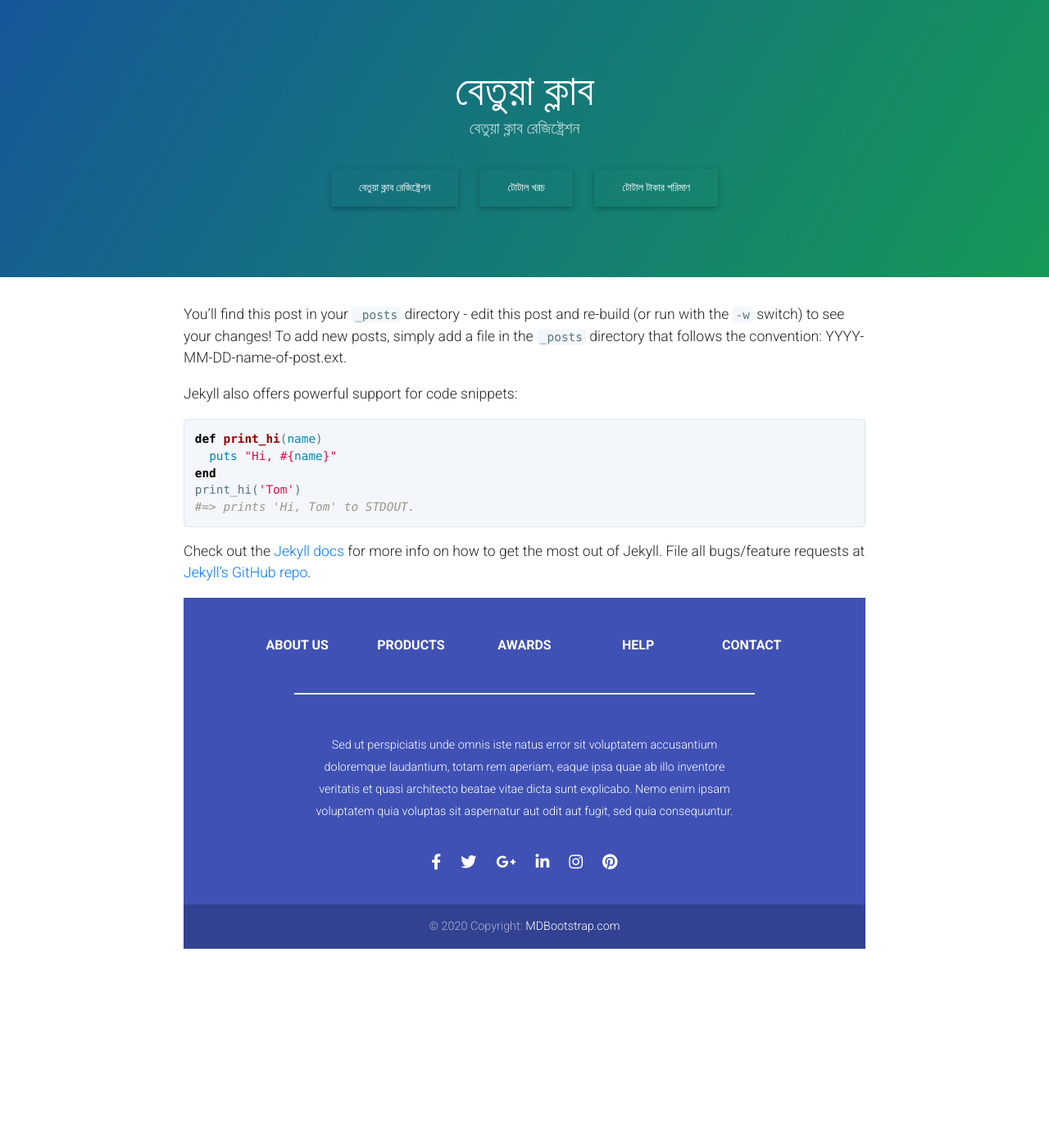
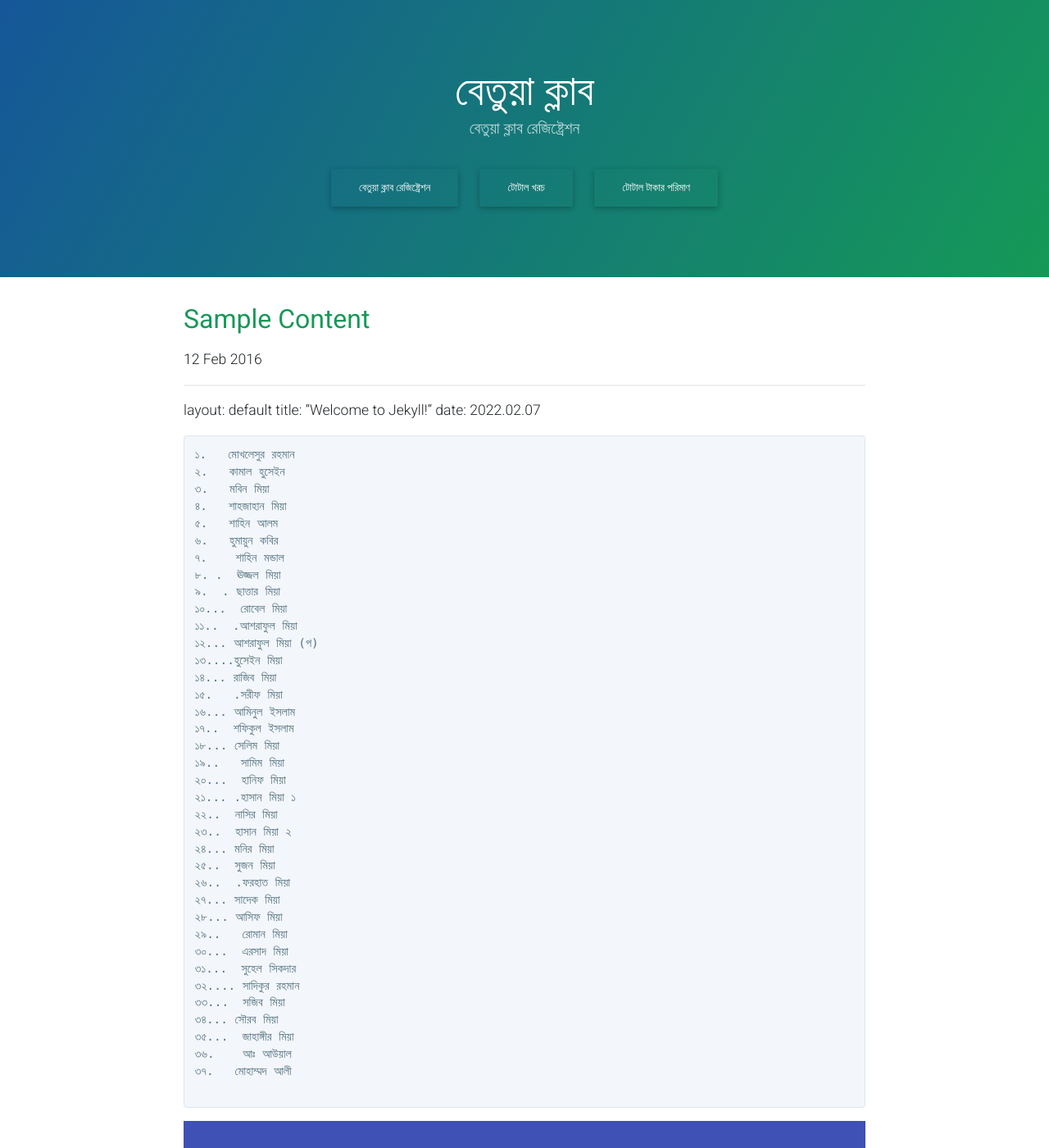
Before and after one commit to shahinmondal/betuaclub.github.io, a Jekyll site: the page built from _posts/2016-02-12-sample-content.markdown, in a window 1280 px wide and 1400 px high. Shown: the whole window at 82% size. Built offline with Jekyll 4.4.1, drawn with Linux system fonts in a browser that asks for light colours; nearby versions of some CDN libraries; our own code applies the rules of GitHub Pages for plain Markdown files.

Commit message:
Update 2016-02-12-sample-content.markdown

````diff
--- a/_posts/2016-02-12-sample-content.markdown
+++ b/_posts/2016-02-12-sample-content.markdown
@@ -1,24 +1,44 @@
 ---
 layout: default
 title:  "Welcome to Jekyll!"
-date:   2016-02-12 17:50:00
-categories: main
----
+date:   2022.02.07
+```
+১.   মোখলেসুর রহমান
+২.   কামাল হুসেইন
+৩.   মবিন মিয়া
+৪.   শাহজাহান মিয়া
+৫.   শাহিন আলম
+৬.   হুমায়ুন কবির
+৭.    শাহিন মন্ডাল
+৮. .  ঊজ্জল মিয়া
+৯.  . ছাত্তার মিয়া
+১০...  রোবেল মিয়া
+১১..  .আশরাফুল মিয়া
+১২... আশরাফুল মিয়া (প)
+১৩....হুসেইন মিয়া
+১৪... রাজিব মিয়া
+১৫.   .সরীফ মিয়া
+১৬... আমিনুল ইসলাম
+১৭..  শফিকুল ইসলাম
+১৮... সেলিম মিয়া
+১৯..   সামিম মিয়া
+২০...  হানিফ মিয়া
+২১... .হাসান মিয়া ১
+২২..  নাসির মিয়া
+২৩..  হাসান মিয়া ২
+২৪... মনির মিয়া
+২৫..  সুজন মিয়া
+২৬..  .ফরহাত মিয়া
+২৭... সাদেক মিয়া
+২৮... আসিফ মিয়া
+২৯..   রোমান মিয়া
+৩০...  এরসাদ মিয়া
+৩১...  সুহেল সিকদার
+৩২.... সাদিকুর রহমান
+৩৩...  সজিব মিয়া
+৩৪... সৌরব মিয়া
+৩৫...  জাহাঙ্গীর মিয়া
+৩৬.    আঃ আউয়াল
+৩৭.   মোহাম্মদ আলী
 
-You'll find this post in your `_posts` directory - edit this post and re-build (or run with the `-w` switch) to see your changes!
-To add new posts, simply add a file in the `_posts` directory that follows the convention: YYYY-MM-DD-name-of-post.ext.
-
-Jekyll also offers powerful support for code snippets:
-
-{% highlight ruby %}
-def print_hi(name)
-  puts "Hi, #{name}"
-end
-print_hi('Tom')
-#=> prints 'Hi, Tom' to STDOUT.
-{% endhighlight %}
-
-Check out the [Jekyll docs][jekyll] for more info on how to get the most out of Jekyll. File all bugs/feature requests at [Jekyll's GitHub repo][jekyll-gh].
-
-[jekyll-gh]: https://github.com/mojombo/jekyll
-[jekyll]:    http://jekyllrb.com
+```
````
